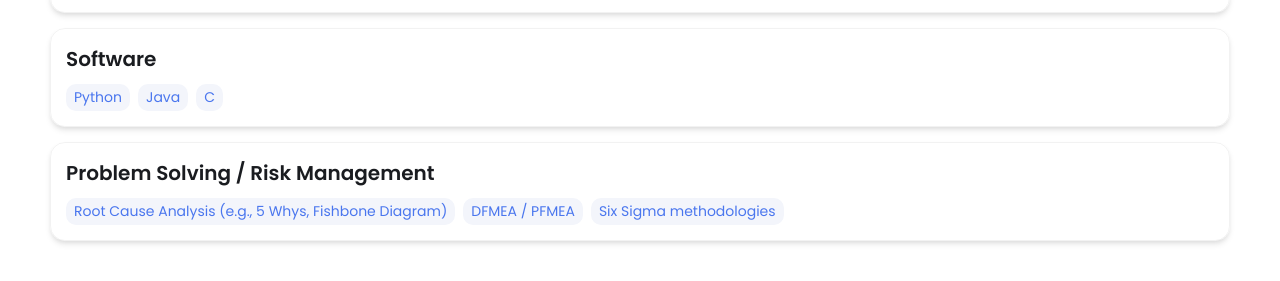
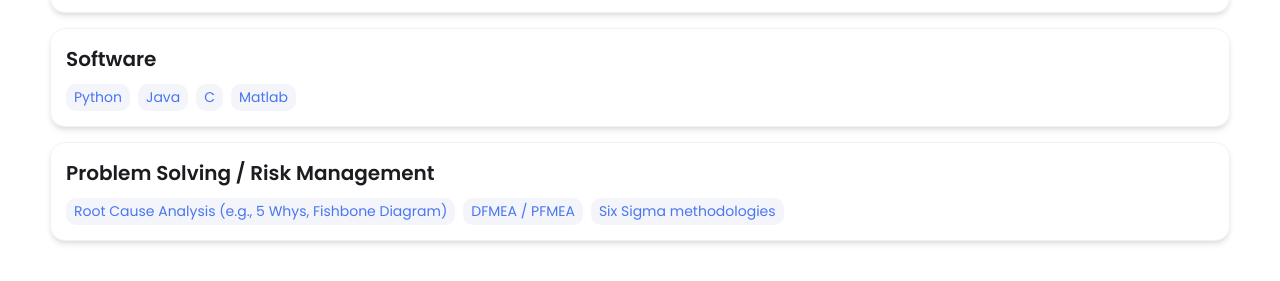
Before and after one commit to kazi-rabbe/kazi-rabbe.github.io, a Jekyll site: the page built from index.html, in a window 1280 px wide and 900 px high, scrolled down 2194 px. Shown: the part 173-454 px from the top of the window. Built offline with Jekyll 4.4.1, drawn with Linux system fonts in a browser that asks for light colours.

Commit message:
Update _config.yml

```diff
--- a/_config.yml
+++ b/_config.yml
@@ -70,6 +70,7 @@ skills:
     - Python
     - Java
     - C
+    - Matlab
   - category: Problem Solving / Risk Management
     tools:
     - Root Cause Analysis (e.g., 5 Whys, Fishbone Diagram)
```
